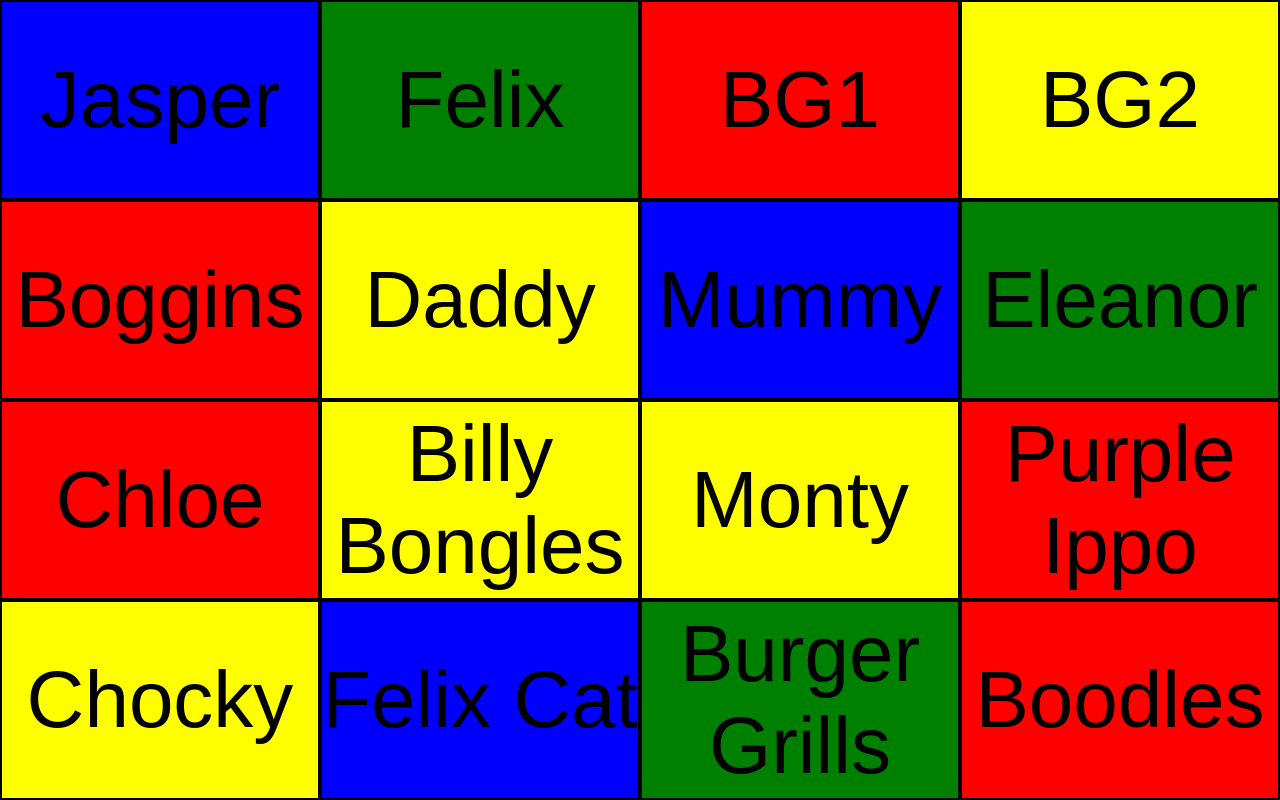
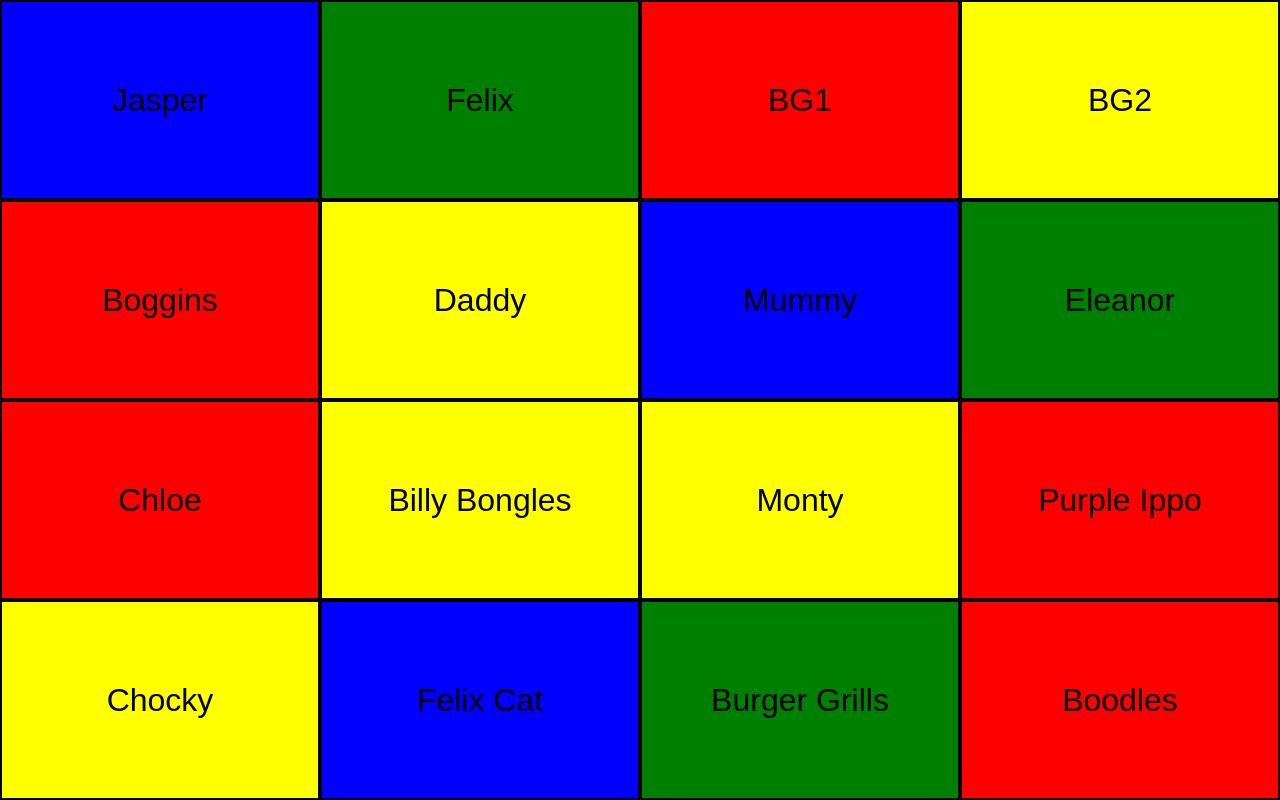
Before and after one commit to Pilchness/numbers, a Next.js app: page /games/numbers in a window 1280 px wide. Built offline with nearby package versions, Linux system fonts and the light colour scheme.

Commit message:
pages/games/numbers:

```diff
--- a/pages/games/numbers.js
+++ b/pages/games/numbers.js
@@ -91,7 +91,7 @@ export default function Home() {
             gridRow: i,
             margin: '2px',
             textAlign: 'center',
-            fontSize: '500%',
+            fontSize: '200%',
             fontFamily: 'sans-serif',
             display: 'grid',
             placeItems: 'center',
```
